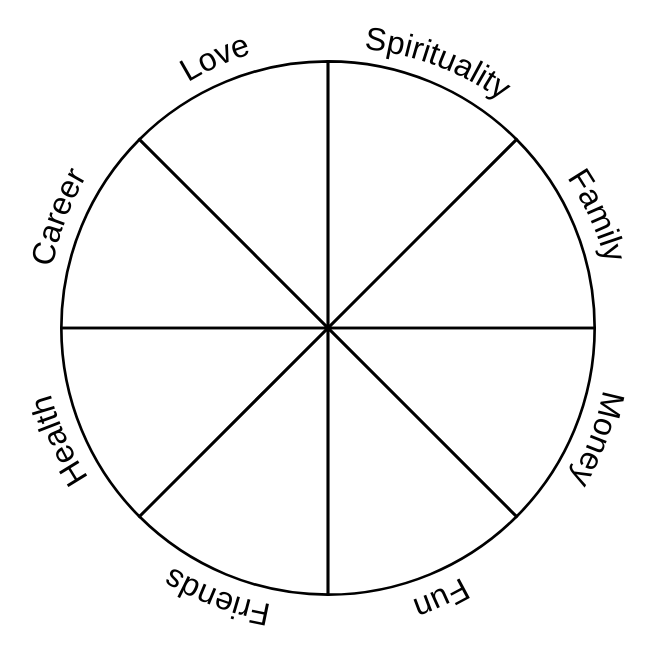
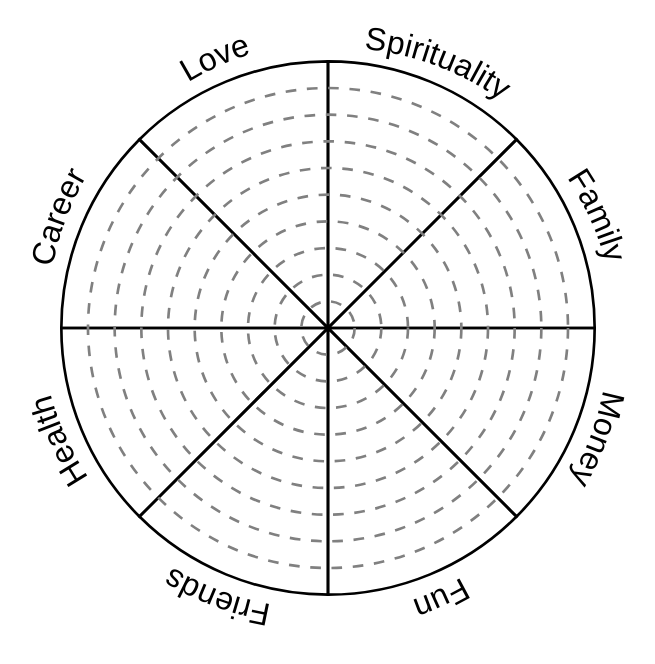
Before and after one commit to Arandur/wheel, a React (Create React App) app: page / in a window 1280 px wide. Shown: the top 664 px of the page, without its empty margins (0-655 px from the left). Built offline with nearby package versions, Linux system fonts and the light colour scheme.

Commit message:
Makes things nicer

```diff
--- a/src/components/Sector.tsx
+++ b/src/components/Sector.tsx
@@ -102,7 +102,8 @@ export const Sector = (props: SectorProps) => {
         }
     }
 
-    return <g>
+    return (
+        <>
             {paths()}
             <path
                 className={styles.sectorContainer}
@@ -111,7 +112,8 @@ export const Sector = (props: SectorProps) => {
                 onMouseLeave={onMouseLeave}
                 onMouseDown={onMouseClick} />
             {title}
-    </g>;
+        </>
+    );
 }
 
 const useStyles = createUseStyles(
@@ -119,7 +121,8 @@ const useStyles = createUseStyles(
         sectorContainer: {
             fill: "transparent",
             stroke: "black",
-            strokeWidth: 1
+            strokeWidth: 1,
+            pointerEvents: "fill"
         },
         sectorHover: {
             fill: "rgba(255, 128, 128)",
--- a/src/components/Wheel.tsx
+++ b/src/components/Wheel.tsx
@@ -1,5 +1,6 @@
 import React from 'react';
 import { Sector } from './Sector';
+import { createUseStyles } from 'react-jss';
 
 export type WheelProps = {
     sectors: string[];
@@ -10,6 +11,7 @@ export type WheelProps = {
 
 export const Wheel = (props: WheelProps) => {
     const ref = React.createRef<SVGSVGElement>();
+    const styles = useStyles();
     const innerWidth = 240;
     const innerHeight = 240;
 
@@ -30,7 +32,7 @@ export const Wheel = (props: WheelProps) => {
         }
 
     const makeSector = (title: string, idx: number) =>
-        <g key={title}transform={`rotate(${idx * 360 / props.sectors.length})`}>
+        <g key={title} transform={`rotate(${idx * 360 / props.sectors.length})`}>
             <Sector
                 title={title}
                 arc={1 / props.sectors.length}
@@ -39,9 +41,24 @@ export const Wheel = (props: WheelProps) => {
             />
         </g>
 
+    const gradCircles = Array.from(Array(props.grads).keys()).slice(1).map((i) => {
+        const radius = i * 10;
+        return <circle key={i} className={styles.gradCircles} cx={0} cy={0} r={radius} />
+    });
+
     return (
         <svg ref={ref} viewBox={viewBox} width={props.width} height={props.height}>
             {props.sectors.map(makeSector)}
+            {gradCircles}
         </svg>
     );
 }
+
+const useStyles = createUseStyles({
+    gradCircles: {
+        fill: "none",
+        stroke: "gray",
+        strokeDasharray: "4",
+        pointerEvents: "none"
+    }
+});
```
Lines whose indentation alone changed are shown as unchanged.
